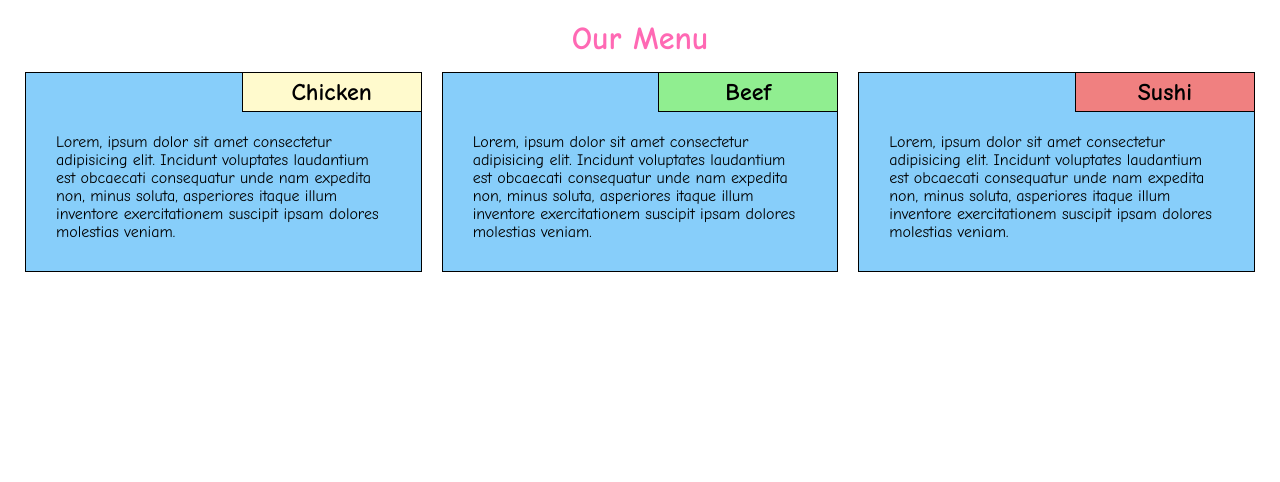
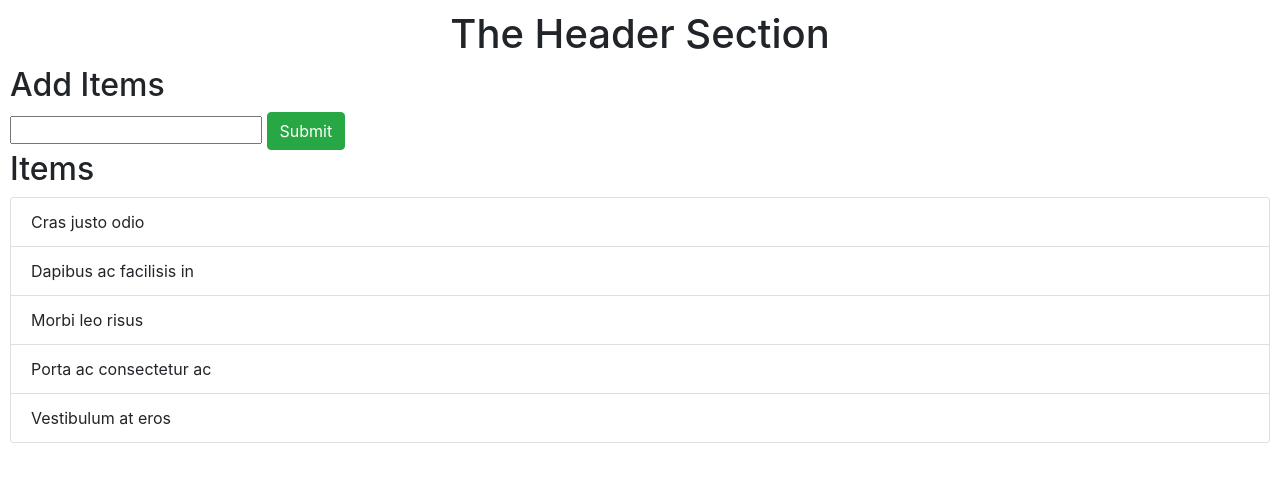
Before and after one commit to roshanlouis1122000/coursera-module2-assignment, a plain HTML site: page index.html in a window 1280 px wide. Drawn offline with nearby package versions, Linux system fonts and the light colour scheme; files that its build step writes are made by us from their sources.

Commit message:
Add files via upload

```diff
--- a/index.html
+++ b/index.html
@@ -1,27 +1,37 @@
 <!DOCTYPE html>
 <html lang="en">
+
 <head>
-	<meta name="viewport" content="width=device-width, initial-scale=1.0">
-	<meta charset="utf-8">
-	<title>Assignment Solution For Module 2</title>
-	<link rel="stylesheet" type="text/css" href="css/style.css">
+    <meta charset="UTF-8">
+    <link rel="stylesheet" href="style.css">
+    <link rel="stylesheet" href="https://maxcdn.bootstrapcdn.com/bootstrap/4.0.0/css/bootstrap.min.css"
+        integrity="sha384-Gn5384xqQ1aoWXA+058RXPxPg6fy4IWvTNh0E263XmFcJlSAwiGgFAW/dAiS6JXm" crossorigin="anonymous">
+    <meta name="viewport" content="width=device-width, initial-scale=1, shrink-to-fit=no">
+    <title>Dom Sample</title>
+    <h1 id='main-header'>The Header Section</h1>
 </head>
+
 <body>
-<h1>Our Menu</h1>
-<section class="col-lg-4 col-md-6 col-sm-12">
-	<div><h2 id="box1">Chicken</h2>
-	<p>Lorem, ipsum dolor sit amet consectetur adipisicing elit. Incidunt voluptates laudantium est obcaecati consequatur unde nam expedita non, minus soluta, asperiores itaque illum inventore exercitationem suscipit ipsam dolores molestias veniam.</p>
-</div>
-</section>
-<section class="col-lg-4 col-md-6 col-sm-12">
-	<div><h2 id="box2">Beef</h2>
-	<p>Lorem, ipsum dolor sit amet consectetur adipisicing elit. Incidunt voluptates laudantium est obcaecati consequatur unde nam expedita non, minus soluta, asperiores itaque illum inventore exercitationem suscipit ipsam dolores molestias veniam.</p>
-</div>
-</section>
-<section class="col-lg-4 col-md-12 col-sm-12">
-	<div><h2 id="box3">Sushi</h2>
-	<p>Lorem, ipsum dolor sit amet consectetur adipisicing elit. Incidunt voluptates laudantium est obcaecati consequatur unde nam expedita non, minus soluta, asperiores itaque illum inventore exercitationem suscipit ipsam dolores molestias veniam.</p>
-	</div>
-</section>
+
+
+      <div class="main-div">
+
+          <div class="textbox-submit">
+            <h2>Add Items</h2>
+              <input id='textbox' type="text">
+              <button type="button" class="btn btn-success">Submit</button>
+            </div>
+              <h2 id=header2>Items</h2>
+              <ul class="list-group">
+                <li class="list-group-item">Cras justo odio</li>
+                <li class="list-group-item">Dapibus ac facilisis in</li>
+                <li class="list-group-item">Morbi leo risus</li>
+                <li class="list-group-item">Porta ac consectetur ac</li>
+                <li class="list-group-item">Vestibulum at eros</li>
+              </ul>
+
+
+      </div>
 </body>
+
 </html>
```
